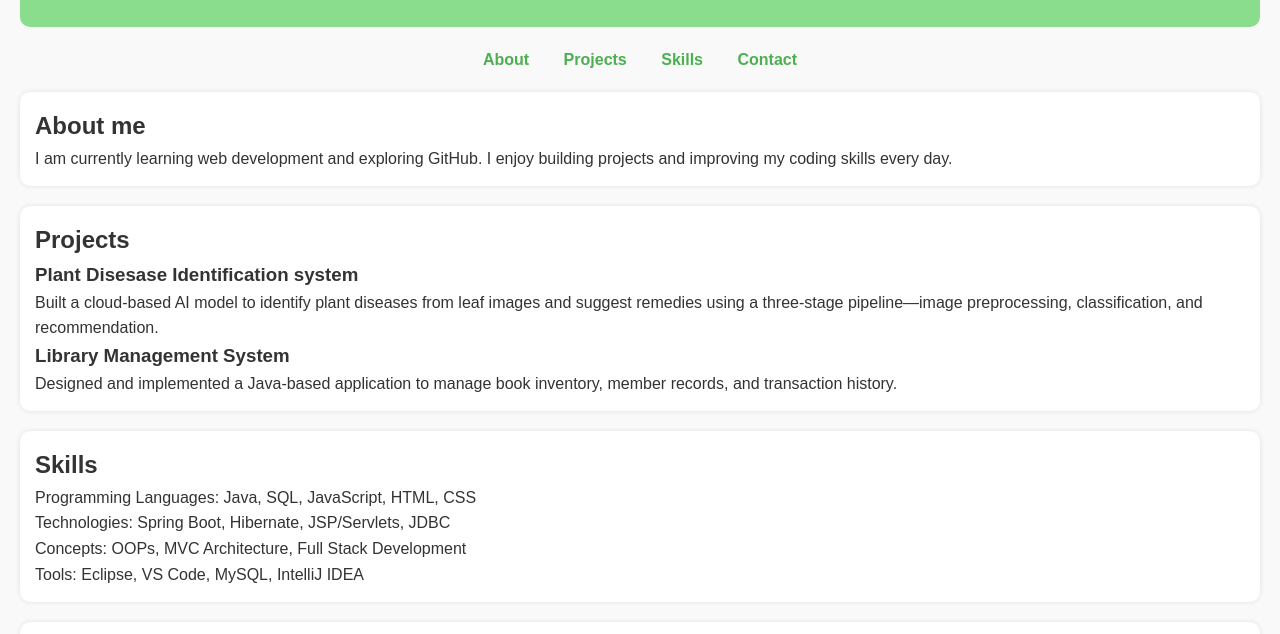
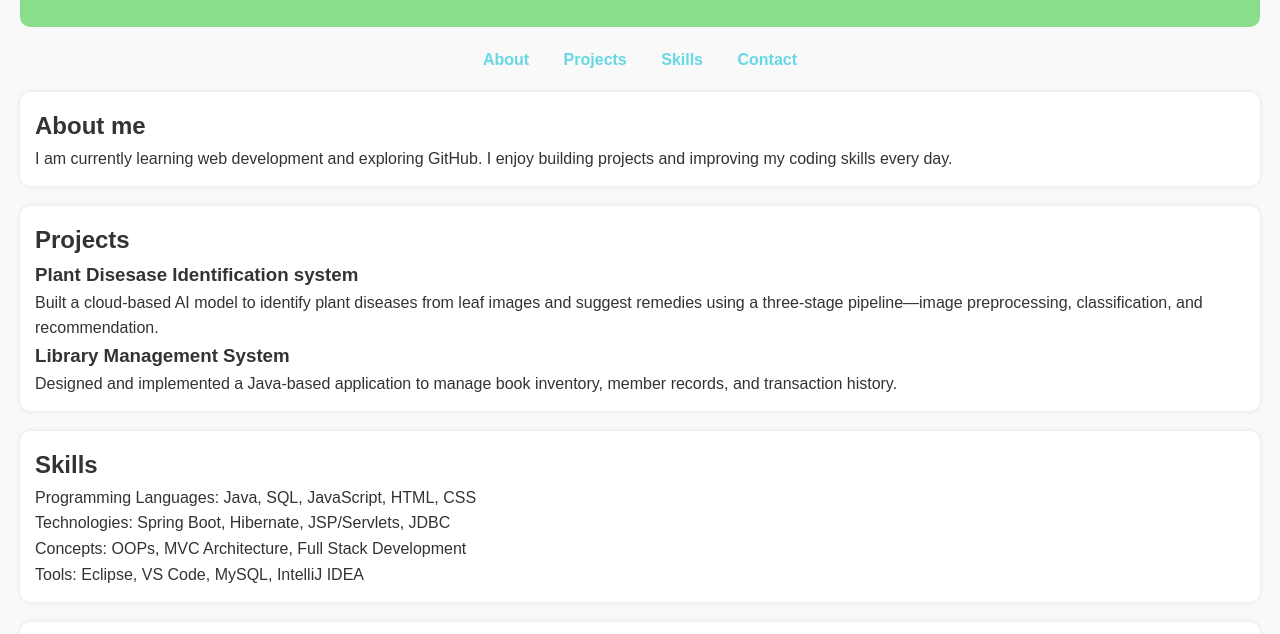
Before and after one commit to sreya-reddy18/Portfolio, a plain HTML site: page index.html in a window 1280 px wide. Shown: the part 130-764 px from the top of the page. Drawn offline with Linux system fonts and the light colour scheme.

Commit message:
comitting

```diff
--- a/index.css
+++ b/index.css
@@ -31,7 +31,7 @@ nav {
 nav a {
   margin: 0 15px;
   text-decoration: none;
-  color: #4CAF50;
+  color: #66d8e4;
   font-weight: bold;
 }
 nav a:hover {
```
